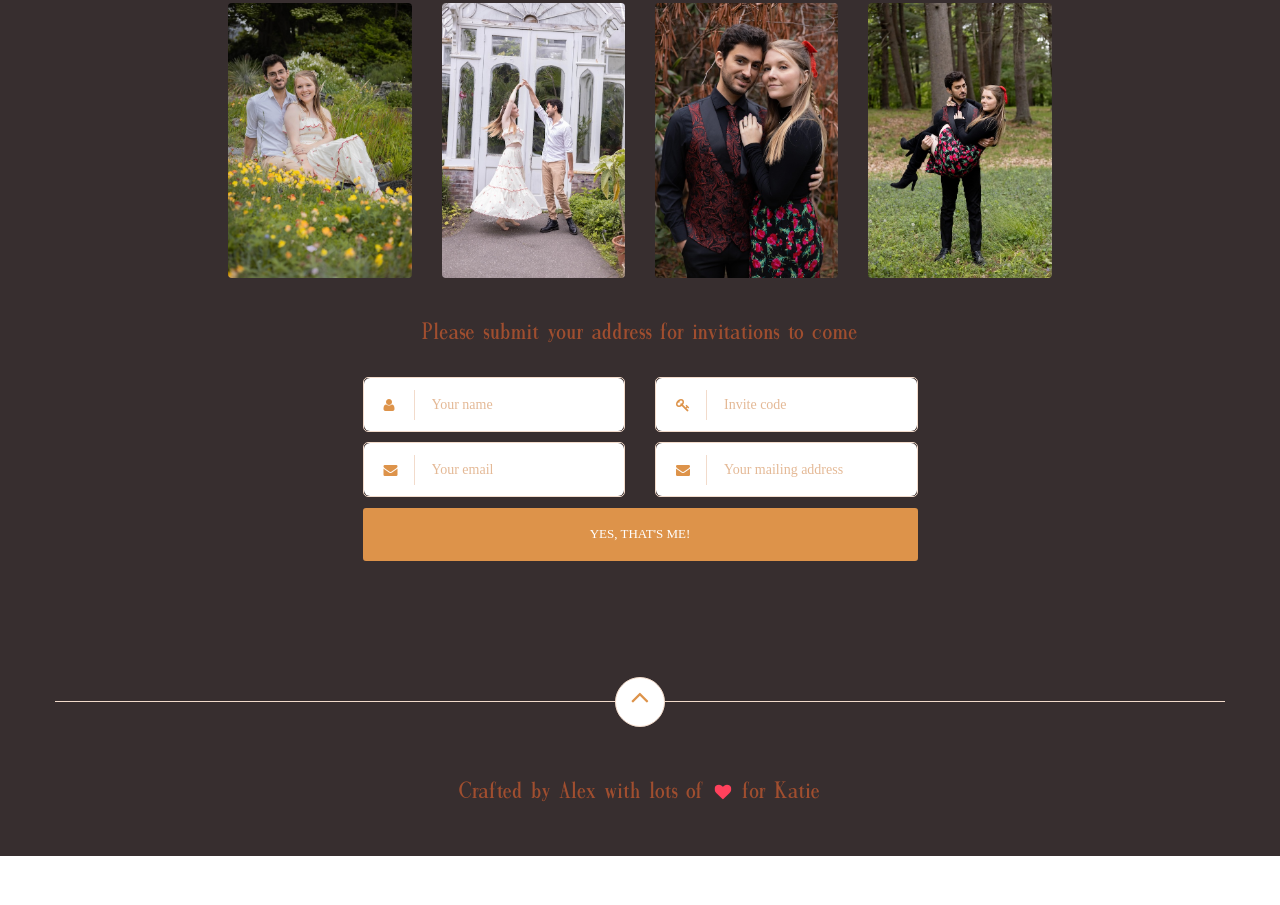
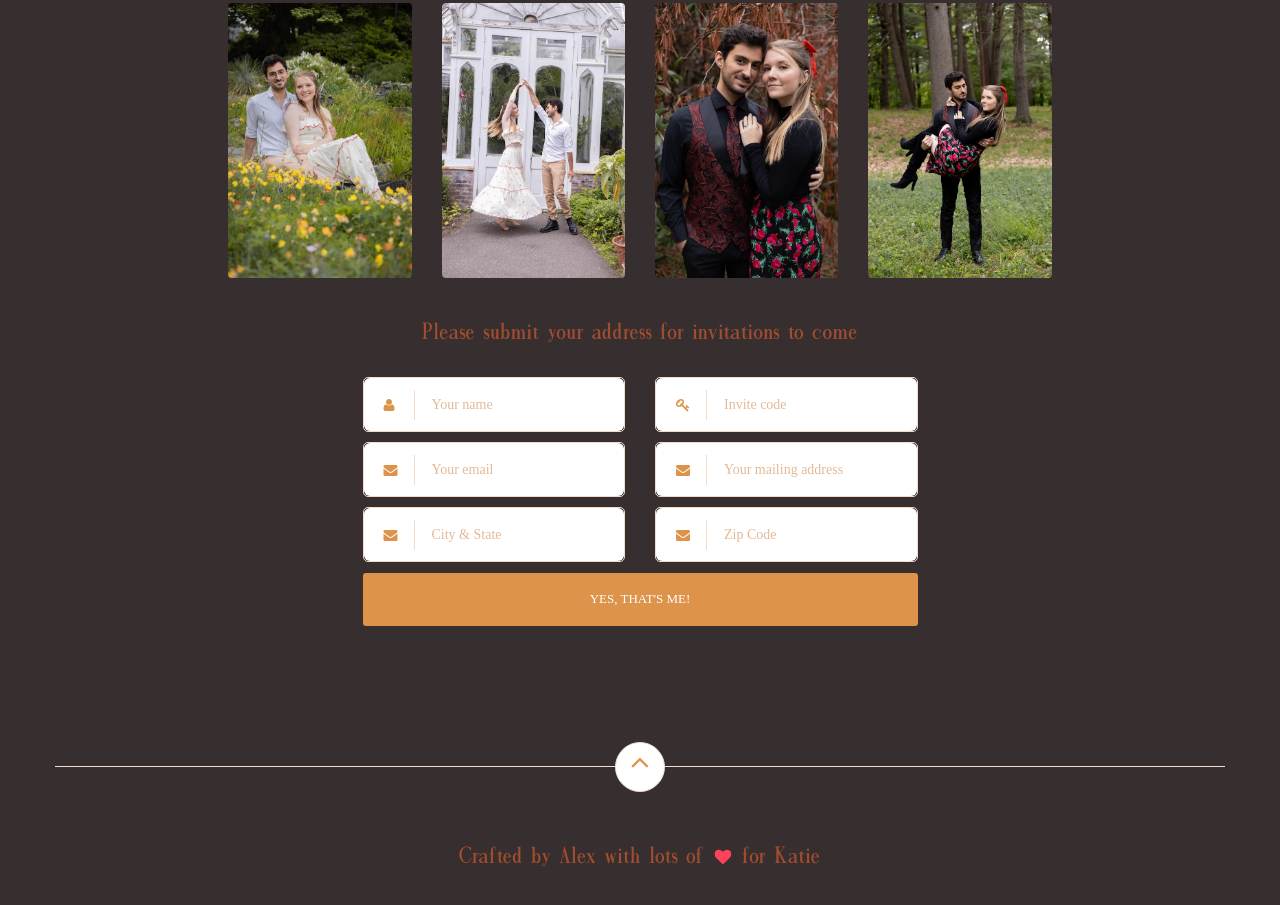
Before and after one commit to katieandalex/katieandalex.github.io, a website: page index.html in a window 1280 px wide. Shown: the part 1257-2162 px from the top of the page. Before the commit the page ends 2113 px from the top, so only its background shows below. Drawn offline with nearby package versions, Linux system fonts and the light colour scheme; some packages are replaced by stand-ins of ours; files whose address does not match are found by name.

Commit message:
Add city/state & zip to contact form

```diff
--- a/index.html
+++ b/index.html
@@ -287,6 +287,22 @@
                             </div>
                         </div>
                         <div class="row">
+                            <div class="col-md-6 col-sm-6">
+                                <div class="form-input-group">
+                                    <i class="fa fa-envelope"></i><input name="city_state" class=""
+                                                                        placeholder="City & State"
+                                                                        required>
+                                </div>
+                            </div>
+                            <div class="col-md-6 col-sm-6">
+                                <div class="form-input-group">
+                                    <i class="fa fa-envelope"></i><input name="zip_code" class=""
+                                                                    placeholder="Zip Code"
+                                                                    required>
+                                </div>
+                            </div>
+                        </div>
+                        <div class="row">
                             <div class="col-md-12" id="alert-wrapper"></div>
                         </div>
                         <button class="btn-fill rsvp-btn">
```
